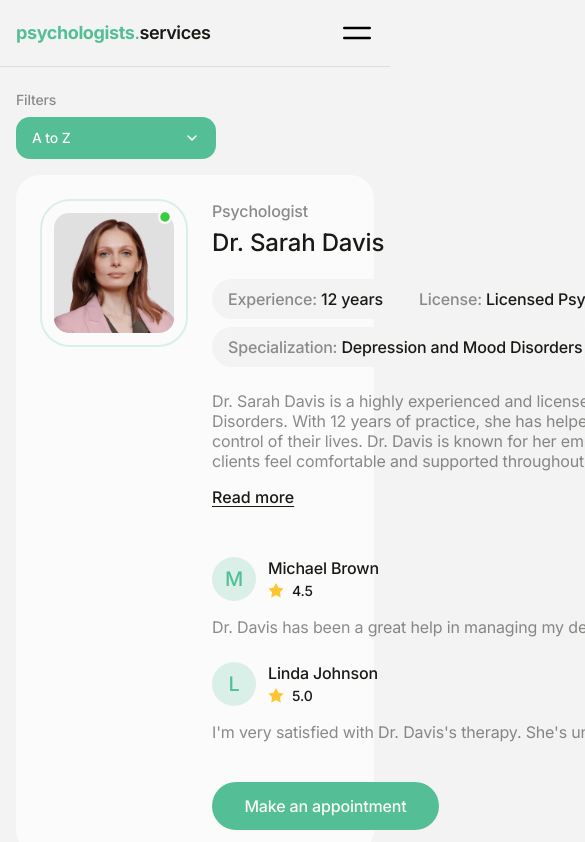
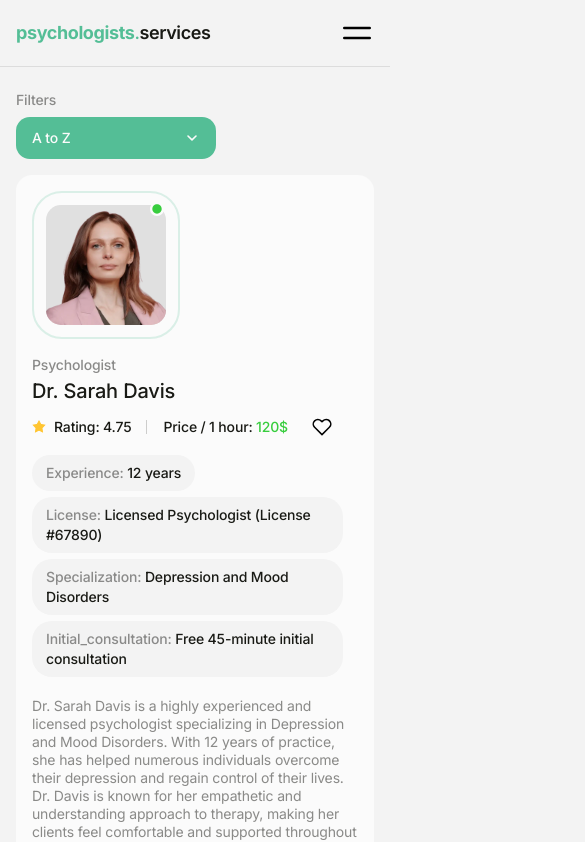
Before and after one commit to and05gt/psychologists-services, a React (Vite) app: page /psychologists in a window 390 px wide. Shown: the top 842 px of the page, 585 px wide, since content can reach past the window. Built offline with nearby package versions, Linux system fonts and the light colour scheme.

Commit message:
Added responsive styles for psychologists page

```diff
--- a/src/components/LoadMoreBtn/LoadMoreBtn.module.css
+++ b/src/components/LoadMoreBtn/LoadMoreBtn.module.css
@@ -1,22 +1,30 @@
 .loadMoreBtn {
-  padding: 14px 48px;
+  padding: 12px 32px;
   border: none;
   outline: none;
   border-radius: 30px;
   background-color: #54be96;
   color: #fbfbfb;
   font-family: Inter;
-  font-size: 16px;
+  font-size: 14px;
   font-style: normal;
   font-weight: 500;
-  line-height: 20px; /* 125% */
+  line-height: 18px; /* 125% */
   letter-spacing: -0.16px;
   cursor: pointer;
   display: block;
   margin: 0 auto;
 }
 
-.loadMoreBtn:hover,
-.loadMoreBtn:focus {
-  background-color: #36a379;
+@media (min-width: 768px) {
+  .loadMoreBtn {
+    padding: 14px 48px;
+    font-size: 16px;
+    line-height: 20px; /* 125% */
+  }
+
+  .loadMoreBtn:hover,
+  .loadMoreBtn:focus {
+    background-color: #36a379;
+  }
 }
--- a/src/components/PsychologistCard/PsychologistCard.jsx
+++ b/src/components/PsychologistCard/PsychologistCard.jsx
@@ -20,7 +20,7 @@ const PsychologistCard = () => {
           </div>
           <div className={s.additionalBlock}>
             <div className={s.ratingWrap}>
-              <svg width={16} height={16}>
+              <svg width={14} height={14}>
                 <use href={icons + '#icon-star'}></use>
               </svg>
               <p className={s.ratingText}>Rating: 4.75</p>
@@ -29,7 +29,7 @@ const PsychologistCard = () => {
               Price / 1 hour: <span>120$</span>
             </p>
             <button className={s.favoriteBtn} type="button">
-              <svg width={26} height={26}>
+              <svg width={20} height={20}>
                 <use href={icons + '#icon-heart'}></use>
               </svg>
             </button>
--- a/src/components/PsychologistCard/PsychologistCard.module.css
+++ b/src/components/PsychologistCard/PsychologistCard.module.css
@@ -1,9 +1,18 @@
+.cardContainer {
+  padding: 16px;
+  border-radius: 16px;
+  background-color: #fbfbfb;
+  display: flex;
+  flex-direction: column;
+  gap: 16px;
+}
+
+@media (min-width: 768px) {
   .cardContainer {
     padding: 24px;
-  border-radius: 24px;
-  background-color: #fbfbfb;
-  display: flex;
+    flex-direction: row;
     gap: 24px;
+  }
 }
 
 .avatarWrapper {
@@ -27,36 +36,74 @@
   right: 14px;
 }
 
-/* .infoContainer {
-  display: flex;
-  flex-direction: column;
-  gap: 24px;
-} */
+@media (min-width: 768px) and (max-width: 1439px) {
+  .infoContainer {
+    width: 485px;
+  }
+}
 
 .infoHeader {
   display: flex;
+  flex-direction: column;
   align-items: start;
+  margin-bottom: 18px;
+}
+
+@media (min-width: 375px) and (max-width: 1439px) {
+  .infoHeader {
+    gap: 16px;
+  }
+}
+
+@media (min-width: 768px) {
+  .infoHeader {
+    margin-bottom: 24px;
+  }
+}
+
+@media (min-width: 1440px) {
+  .infoHeader {
+    flex-direction: row;
     justify-content: space-between;
-  margin-bottom: 24px;
+  }
 }
 
 .infoTitleWrap {
   display: flex;
   flex-direction: column;
+  gap: 6px;
+}
+
+@media (min-width: 768px) {
+  .infoTitleWrap {
     gap: 8px;
+  }
 }
 
 .infoSubTitle {
   color: #8a8a89;
+  font-weight: 500;
+  line-height: 20px;
+}
+
+@media (min-width: 768px) {
+  .infoSubTitle {
     font-size: 16px;
-  font-weight: 500;
     line-height: 24px; /* 150% */
+  }
 }
 
 .infoTitle {
+  font-size: 20px;
+  font-weight: 500;
+  line-height: 20px; /* 100% */
+}
+
+@media (min-width: 768px) {
+  .infoTitle {
     font-size: 24px;
-  font-weight: 500;
     line-height: 24px; /* 100% */
+  }
 }
 
 .additionalBlock {
@@ -77,28 +124,54 @@
   fill: #ffc531;
 }
 
+@media (min-width: 768px) {
+  .ratingWrap svg {
+    width: 16px;
+    height: 16px;
+  }
+}
+
 .ratingWrap::after {
   position: absolute;
   content: '';
   top: 50%;
   right: 0;
   width: 1px;
-  height: 16px;
+  height: 14px;
   background-color: rgba(25, 26, 21, 0.2);
   transform: translateY(-50%);
 }
 
+@media (min-width: 768px) {
+  .ratingWrap::after {
+    height: 16px;
+  }
+}
+
+.ratingText {
+  font-weight: 500;
+  line-height: 20px; /* 150% */
+}
+
+@media (min-width: 768px) {
   .ratingText {
     font-size: 16px;
-  font-weight: 500;
     line-height: 24px; /* 150% */
+  }
 }
 
 .priceText {
+  font-weight: 500;
+  line-height: 20px; /* 150% */
+  margin-right: 24px;
+}
+
+@media (min-width: 768px) {
+  .priceText {
     font-size: 16px;
-  font-weight: 500;
     line-height: 24px; /* 150% */
     margin-right: 28px;
+  }
 }
 
 .priceText span {
@@ -115,22 +188,51 @@
   cursor: pointer;
 }
 
+@media (min-width: 768px) {
+  .favoriteBtn svg {
+    width: 26px;
+    height: 26px;
+  }
+}
+
 .infoList {
   display: flex;
   flex-wrap: wrap;
+  gap: 6px 0;
+  width: 311px;
+  margin-bottom: 20px;
+}
+
+@media (min-width: 768px) {
+  .infoList {
     gap: 8px 4px;
+    width: 485px;
+    margin-bottom: 24px;
+  }
+}
+
+@media (min-width: 1440px) {
+  .infoList {
     width: 840px;
-  margin-bottom: 24px;
+  }
 }
 
 .infoListItem {
+  padding: 8px 14px;
+  border-radius: 20px;
+  background-color: #f3f3f3;
+  color: #8a8a89;
+  font-weight: 500;
+  line-height: 20px; /* 150% */
+}
+
+@media (min-width: 768px) {
+  .infoListItem {
     padding: 8px 16px;
     border-radius: 24px;
-  background-color: #f3f3f3;
-  color: #8a8a89;
     font-size: 16px;
-  font-weight: 500;
     line-height: 24px; /* 150% */
+  }
 }
 
 .infoListItem span {
@@ -139,10 +241,22 @@
 
 .infoText {
   color: rgba(25, 26, 21, 0.5);
+  margin-bottom: 12px;
+}
+
+@media (min-width: 768px) {
+  .infoText {
     font-size: 16px;
     line-height: 20px; /* 125% */
     margin-bottom: 14px;
   }
+}
+
+/* @media (min-width: 768px) and (max-width: 1439px) {
+  .infoText {
+    max-width: 485px;
+  }
+} */
 
 .infoBtn {
   border: none;
@@ -150,10 +264,10 @@
   background-color: transparent;
   color: #191a15;
   font-family: Inter;
-  font-size: 16px;
+  font-size: 14px;
   font-style: normal;
   font-weight: 500;
-  line-height: 24px; /* 150% */
+  line-height: 20px; /* 150% */
   text-decoration-line: underline;
   text-decoration-style: solid;
   text-decoration-skip-ink: none;
@@ -162,3 +276,10 @@
   text-underline-position: from-font;
   cursor: pointer;
 }
+
+@media (min-width: 768px) {
+  .infoBtn {
+    font-size: 16px;
+    line-height: 24px; /* 150% */
+  }
+}
--- a/src/components/PsychologistsList/PsychologistsList.module.css
+++ b/src/components/PsychologistsList/PsychologistsList.module.css
@@ -1,6 +1,13 @@
 .psychologistList {
   display: flex;
   flex-direction: column;
-  gap: 32px;
-  margin-bottom: 64px;
+  gap: 16px;
+  margin-bottom: 32px;
 }
+
+@media (min-width: 768px) {
+  .psychologistList {
+    gap: 32px;
+    margin-bottom: 64px;
+  }
+}
--- a/src/components/Reviews/Reviews.jsx
+++ b/src/components/Reviews/Reviews.jsx
@@ -11,7 +11,7 @@ const Reviews = () => {
             <div className={s.reviewsHeaderWrap}>
               <p className={s.reviewsAuthor}>Michael Brown</p>
               <div className={s.reviewsRatingWrap}>
-                <svg width={16} height={16}>
+                <svg width={14} height={14}>
                   <use href={icons + '#icon-star'}></use>
                 </svg>
                 <p className={s.reviewsRating}>4.5</p>
@@ -29,7 +29,7 @@ const Reviews = () => {
             <div className={s.reviewsHeaderWrap}>
               <p className={s.reviewsAuthor}>Linda Johnson</p>
               <div className={s.reviewsRatingWrap}>
-                <svg width={16} height={16}>
+                <svg width={14} height={14}>
                   <use href={icons + '#icon-star'}></use>
                 </svg>
                 <p className={s.reviewsRating}>5.0</p>
--- a/src/components/Reviews/Reviews.module.css
+++ b/src/components/Reviews/Reviews.module.css
@@ -1,16 +1,37 @@
 .reviewsList {
   display: flex;
   flex-direction: column;
+  gap: 20px;
+  margin-top: 32px;
+  margin-bottom: 28px;
+  width: 311px;
+}
+
+@media (min-width: 768px) {
+  .reviewsList {
     gap: 25px;
     margin-top: 48px;
     margin-bottom: 40px;
+    width: 485px;
+  }
+}
+
+@media (min-width: 1440px) {
+  .reviewsList {
     width: 758px;
+  }
 }
 
 .reviewsListItem {
   display: flex;
   flex-direction: column;
+  gap: 12px;
+}
+
+@media (min-width: 768px) {
+  .reviewsListItem {
     gap: 16px;
+  }
 }
 
 .reviewsHeader {
@@ -23,26 +44,46 @@
   display: flex;
   align-items: center;
   justify-content: center;
-  width: 44px;
-  height: 44px;
+  width: 40px;
+  height: 40px;
   border-radius: 100px;
   background: rgba(84, 190, 150, 0.2);
   color: #54be96;
-  font-size: 20px;
+  font-size: 16px;
   font-weight: 500;
   line-height: 20px; /* 100% */
+}
+
+@media (min-width: 768px) {
+  .reviewsHeader span {
+    width: 44px;
+    height: 44px;
+    font-size: 20px;
+  }
 }
 
 .reviewsHeaderWrap {
   display: flex;
   flex-direction: column;
+  gap: 2px;
+}
+
+@media (min-width: 768px) {
+  .reviewsHeaderWrap {
     gap: 4px;
   }
+}
 
+.reviewsAuthor {
+  font-weight: 500;
+}
+
+@media (min-width: 768px) {
   .reviewsAuthor {
     font-size: 16px;
     font-weight: 500;
     line-height: 20px; /* 125% */
+  }
 }
 
 .reviewsRatingWrap {
@@ -55,30 +96,50 @@
   fill: #ffc531;
 }
 
+@media (min-width: 768px) {
+  .reviewsRatingWrap svg {
+    width: 16px;
+    height: 16px;
+  }
+}
+
 .reviewsRating {
   font-weight: 500;
 }
 
 .reviewsText {
   color: rgba(25, 26, 21, 0.5);
+}
+
+@media (min-width: 768px) {
+  .reviewsText {
     font-size: 16px;
     line-height: 20px; /* 125% */
   }
+}
 
 .reviewsBtn {
-  width: 227px;
-  padding: 14px 32px;
+  padding: 12px 28px;
   border: none;
   outline: none;
   border-radius: 30px;
   background-color: #54be96;
   color: #fbfbfb;
   font-family: Inter;
-  font-size: 16px;
+  font-size: 14px;
   font-style: normal;
   font-weight: 500;
-  line-height: 20px; /* 125% */
+  line-height: 18px; /* 125% */
   letter-spacing: -0.16px;
   display: block;
   cursor: pointer;
 }
+
+@media (min-width: 768px) {
+  .reviewsBtn {
+    width: 227px;
+    padding: 14px 32px;
+    font-size: 16px;
+    line-height: 20px; /* 125% */
+  }
+}
```
Lines whose indentation alone changed are shown as unchanged.
